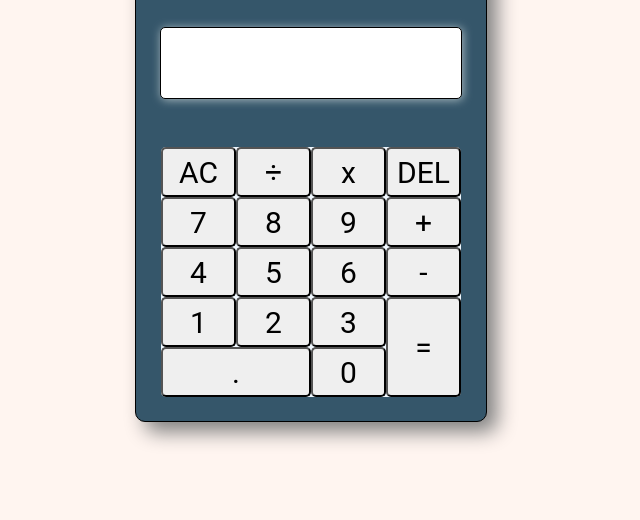
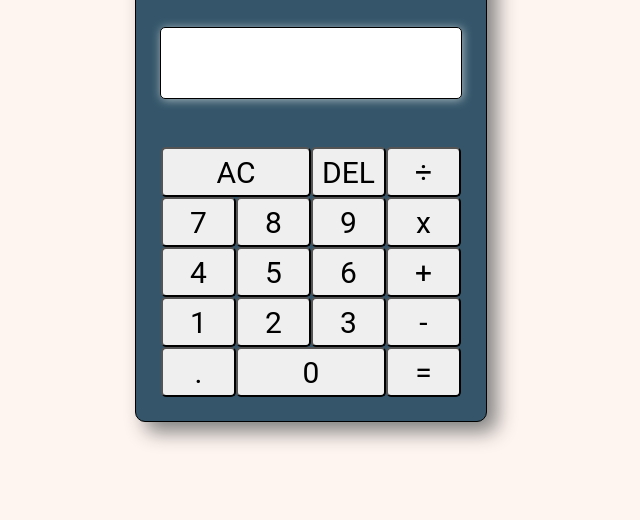
Before and after one commit to dvs-codes/calculator, a plain HTML site: page index.html in a window 1280 px wide. Shown: the part 280-800 px from the top of the page, without its empty margins (329-969 px from the left). Drawn offline with Linux system fonts and the light colour scheme.

Commit message:
slight adjustedment on layout.

```diff
--- a/index.html
+++ b/index.html
@@ -14,26 +14,23 @@
         <div class="display"></div>
         <div id="button-box">
             <button class="button AC">AC</button>
+            <button class="button delete">DEL</button>
             <button class="button divider">÷</button>
-            <button class="button multiplier">x</button>
-            <button class="button DEL">DEL</button>
             <button class="button 7">7</button>
             <button class="button 8">8</button>
             <button class="button 9">9</button>
-            <button class="button addition">+</button>
+            <button class="button multiplier">x</button>
             <button class="button 4">4</button>
             <button class="button 5">5</button>
             <button class="button 6">6</button>
-            <button class="button subtraction">-</button>
+            <button class="button addition">+</button>
             <button class="button 1">1</button>
             <button class="button 2">2</button>
             <button class="button 3">3</button>
-            <button class="button eql">=</button>
+            <button class="button subtraction">-</button>
             <button class="button decimal">.</button>
             <button class="button zero">0</button>
-
-
-
+            <button class="button eql">=</button>
         </div>
     </div>
     <footer class="footer">
--- a/style.css
+++ b/style.css
@@ -43,7 +43,6 @@ body {
 #button-box {
     height: 250px;
     width: 300px;
-    background-color: aliceblue;
     display: flex;
     flex-wrap: wrap;
     border-radius: 5px 5px;
@@ -58,19 +57,13 @@ body {
     height: 50px;
 }
 
-.decimal{
-    margin-top: -50px;
-    width: 150px;
+.zero{
+     width: 150px;
 }
 
-.zero {
-    margin-top: -50px;
 
-
-}
-
-.eql {
-    height: 100px;
+.AC {
+    width: 150px;
 }
 .footer {
     display: flex;
```
